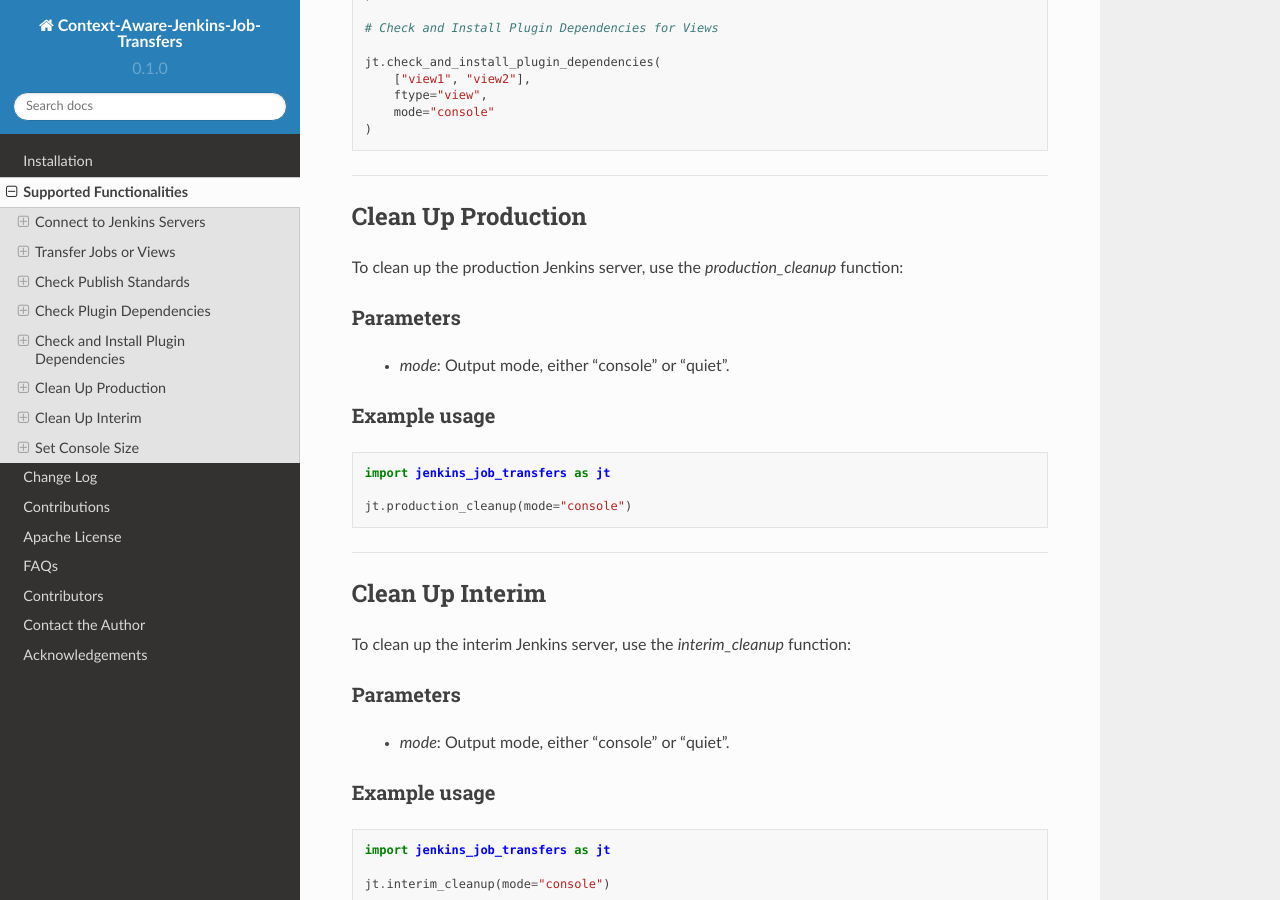
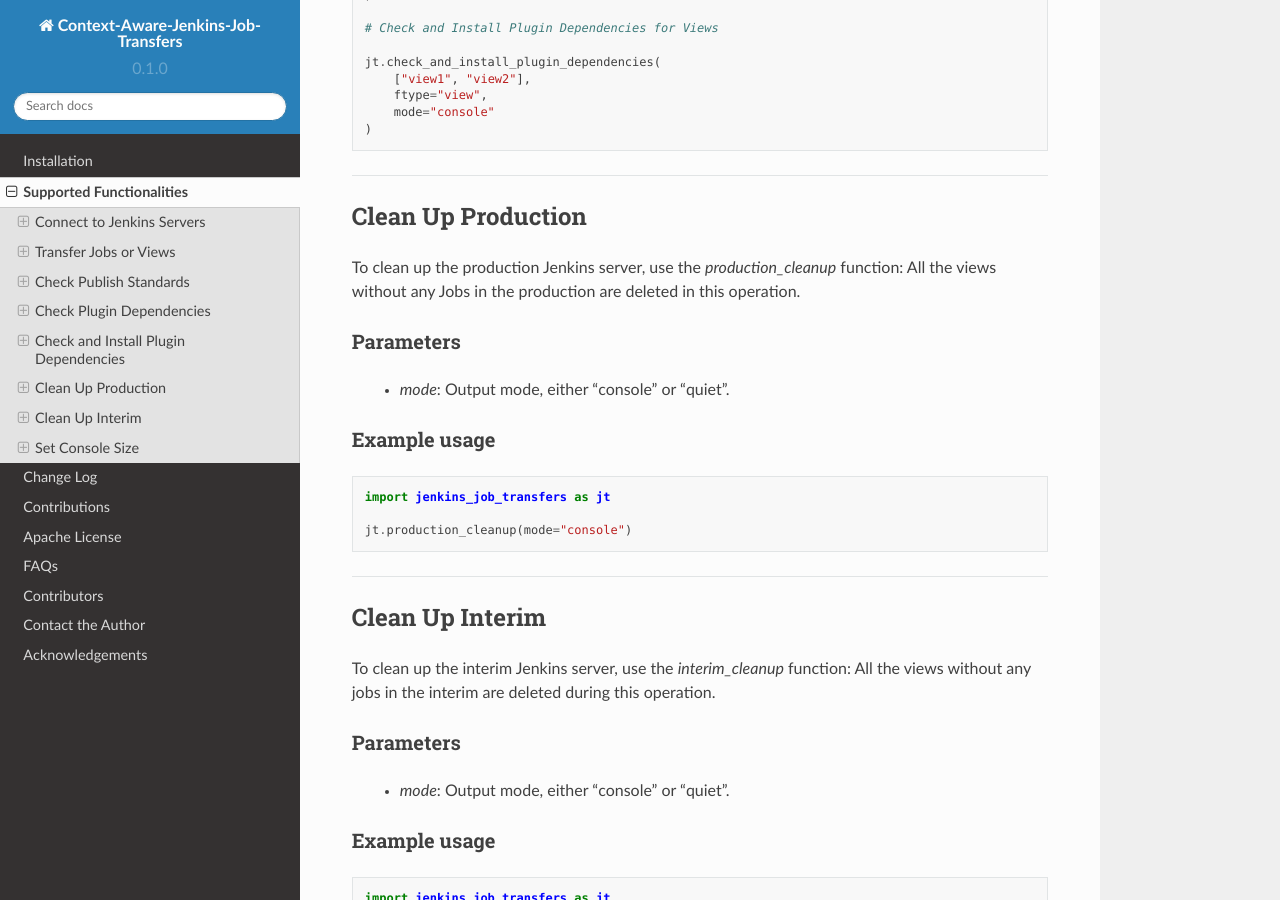
Before and after one commit to joelkariyalil/Context-Aware-Jenkins-Transfers-Documentation, a Sphinx documentation site: the page built from docs/source/usage.rst, in a window 1280 px wide and 900 px high, scrolled down 3900 px. Built offline with Sphinx 7.4.7 and the Read the Docs theme 2.0.0, drawn with Linux system fonts in a browser that asks for light colours.

Commit message:
MOD: More explanation added for the cleanup functions

```diff
--- a/docs/source/usage.rst
+++ b/docs/source/usage.rst
@@ -224,6 +224,7 @@
 ___________________
 
 To clean up the production Jenkins server, use the `production_cleanup` function:
+All the views without any Jobs in the production are deleted in this operation.
 
 **Parameters**
 ^^^^^^
@@ -247,6 +248,7 @@
 ___________________
 
 To clean up the interim Jenkins server, use the `interim_cleanup` function:
+All the views without any jobs in the interim are deleted during this operation.
 
 **Parameters**
 ^^^^^^
```
